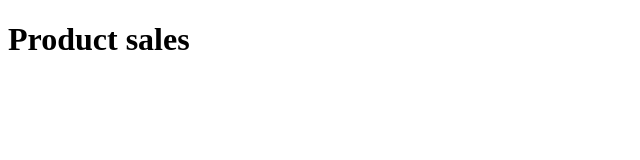
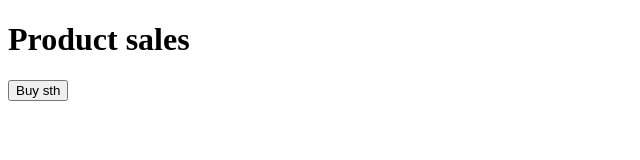
Before and after one commit to syntaxill/command-work, a plain HTML site: page sales.html in a window 1280 px wide. Shown: the whole page, without its empty margins (0-640 px from the left). Drawn offline with Linux system fonts and the light colour scheme.

Commit message:
fixes #2 order form added

```diff
--- a/sales.html
+++ b/sales.html
@@ -8,5 +8,8 @@
 </head>
 <body>
     <h1>Product sales</h1>
+    <form action="">
+        <button>Buy sth</button>
+    </form>
 </body>
 </html>
```
